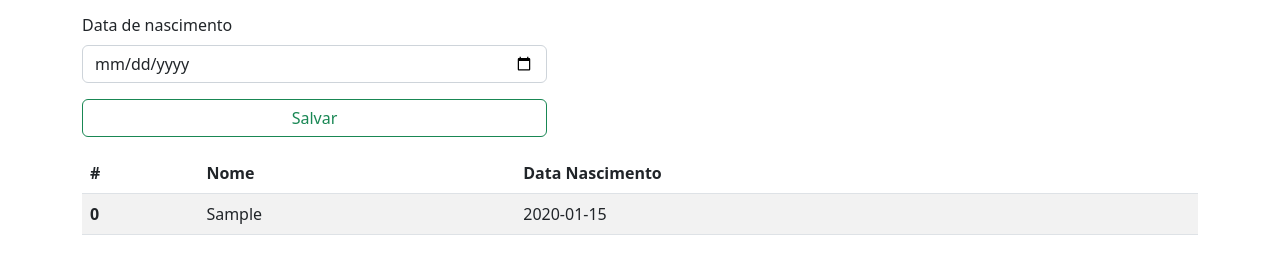
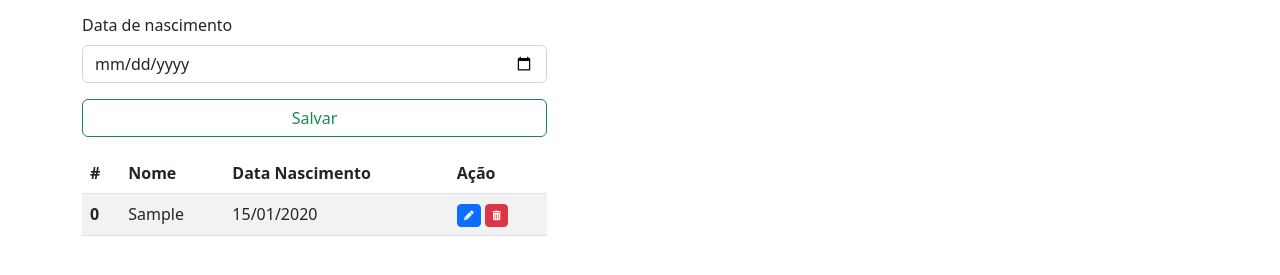
Before and after one commit to Debiason/7DaysOfCode_firstday, a plain HTML site: page index.html in a window 1280 px wide. Both pictures are taken after typing "Sample", "2020-01-15" into the empty fields and a click on the button "Salvar". Shown: the part 153-428 px from the top of the page. Drawn offline with nearby package versions, Linux system fonts and the light colour scheme.

Commit message:
fourth_fifth_day

```diff
--- a/index.html
+++ b/index.html
@@ -6,6 +6,7 @@
     <meta name="viewport" content="width=device-width, initial-scale=1">
     <link href="https://cdn.jsdelivr.net/npm/bootstrap@5.2.3/dist/css/bootstrap.min.css" rel="stylesheet"
         integrity="sha384-rbsA2VBKQhggwzxH7pPCaAqO46MgnOM80zW1RWuH61DGLwZJEdK2Kadq2F9CUG65" crossorigin="anonymous">
+    <link rel="stylesheet" href="https://cdnjs.cloudflare.com/ajax/libs/font-awesome/6.0.0-beta3/css/all.min.css" />
     <title>#7DaysOfCode</title>
 </head>
 
@@ -13,6 +14,7 @@
     <div class="container">
         <h1>Cadastro de pessoas</h1>
         <form id="form">
+            <input type="text" class="form-control" id="id" hidden>
             <div class="mb-3 col-5">
                 <label for="name" class="form-label">Nome</label>
                 <input type="text" class="form-control" id="name" placeholder="Digite seu nome">
@@ -30,7 +32,7 @@
                 crossorigin="anonymous"></script>
             <script src="index.js"></script>
         </form>
-        <div class="mt-3">
+        <div class="mt-3 col-5">
             <p id="log"></p>
         </div>
     </div>
--- a/index.js
+++ b/index.js
@@ -12,6 +12,7 @@ function logSubmit(event) {
     const logDiv = document.getElementById('log');
     const nome = document.getElementById('name').value
     const data = document.getElementById('data_nascimento').value
+    const id = document.getElementById('id').value
     var spanNome = document.getElementById('msgNome');
     logDiv.innerHTML = '';
 
@@ -22,7 +23,7 @@ function logSubmit(event) {
                 spanNome.innerHTML = '';
             }, 3000);
         } else {
-            salvarDadosFormulario(nome, data);
+            salvarDadosFormulario(nome, data, id);
         }
     } else {
         logDiv.innerHTML = '<span class ="text-danger">Revise os dados digitados</span>'
@@ -46,13 +47,17 @@ document.getElementById('name').addEventListener('input', function () {
     contador.textContent = nome.length + '/120';
 });
 
-function salvarDadosFormulario(nome, data) {
+function salvarDadosFormulario(nome, data, id) {
     const pessoas = JSON.parse(localStorage.getItem('pessoas')) || [];
-    pessoas.push({ nome: nome, data: data });
+    if(id == ''){
+        pessoas.push({ nome: nome, data: data });
+    }else{
+        pessoas[id].nome = nome;
+        pessoas[id].data = data;
+    }
+
     localStorage.setItem('pessoas', JSON.stringify(pessoas));
-
     adicionaPessoaTabela(pessoas);
-
 }
 
 function adicionaPessoaTabela(pessoas) {
@@ -63,16 +68,26 @@ function adicionaPessoaTabela(pessoas) {
         <th scope="col">#</th>
         <th scope="col">Nome</th>
         <th scope="col">Data Nascimento</th>
+        <th scope="col">Ação</th>
       </tr>
     </thead>
     <tbody>`;
-    i=0;
+    var i=0;
     pessoas.forEach(function (item) {
         var dataFormatada = formatarData(item.data);
         html += `<tr>
         <th scope="row">${i}</th>
         <td>${item.nome}</td>
-        <td>${item.data}</td>
+        <td>${dataFormatada}</td>
+        <td><button id="edit_${i}" type="button" class="btn btn-primary btn-sm"
+                style="--bs-btn-padding-y: .2rem; --bs-btn-padding-x: .4rem;
+                --bs-btn-font-size: .6rem;"><i class="fas fa-pencil"></i>
+            </button>
+            <button id="del_${i}" type="button" class="btn btn-danger btn-sm"
+                style="--bs-btn-padding-y: .2rem; --bs-btn-padding-x: .4rem;
+                --bs-btn-font-size: .6rem;"><i class="fas fa-trash-alt"></i>
+            </button>
+        </td>
       </tr>`;
       i +=1;
     });
@@ -81,10 +96,30 @@ function adicionaPessoaTabela(pessoas) {
     logDiv.innerHTML = html;
     document.getElementById('name').value = '';
     document.getElementById('data_nascimento').value = '';
+    document.getElementById('id').value = '';
     contador.textContent = '0/120';
+
+    pessoas.forEach(function (item, index) {
+        document.getElementById(`edit_${index}`).addEventListener('click', function () {
+            document.getElementById('name').value = item.nome;
+            document.getElementById('data_nascimento').value = item.data;
+            document.getElementById('id').value = index;
+        });
+    });
+
+    pessoas.forEach(function (item, index) {
+        document.getElementById(`del_${index}`).addEventListener('click', function () {
+            const pessoas = JSON.parse(localStorage.getItem('pessoas')) || [];
+            pessoas.splice(index, 1);
+            localStorage.setItem('pessoas', JSON.stringify(pessoas));
+            adicionaPessoaTabela(pessoas);
+        });
+    });
 }
 
 function recuperarDadosFormulario() {
     const pessoas = JSON.parse(localStorage.getItem('pessoas')) || [];
-    adicionaPessoaTabela(pessoas);
+    if (pessoas != []) {
+        adicionaPessoaTabela(pessoas);
+    }
 }
```
